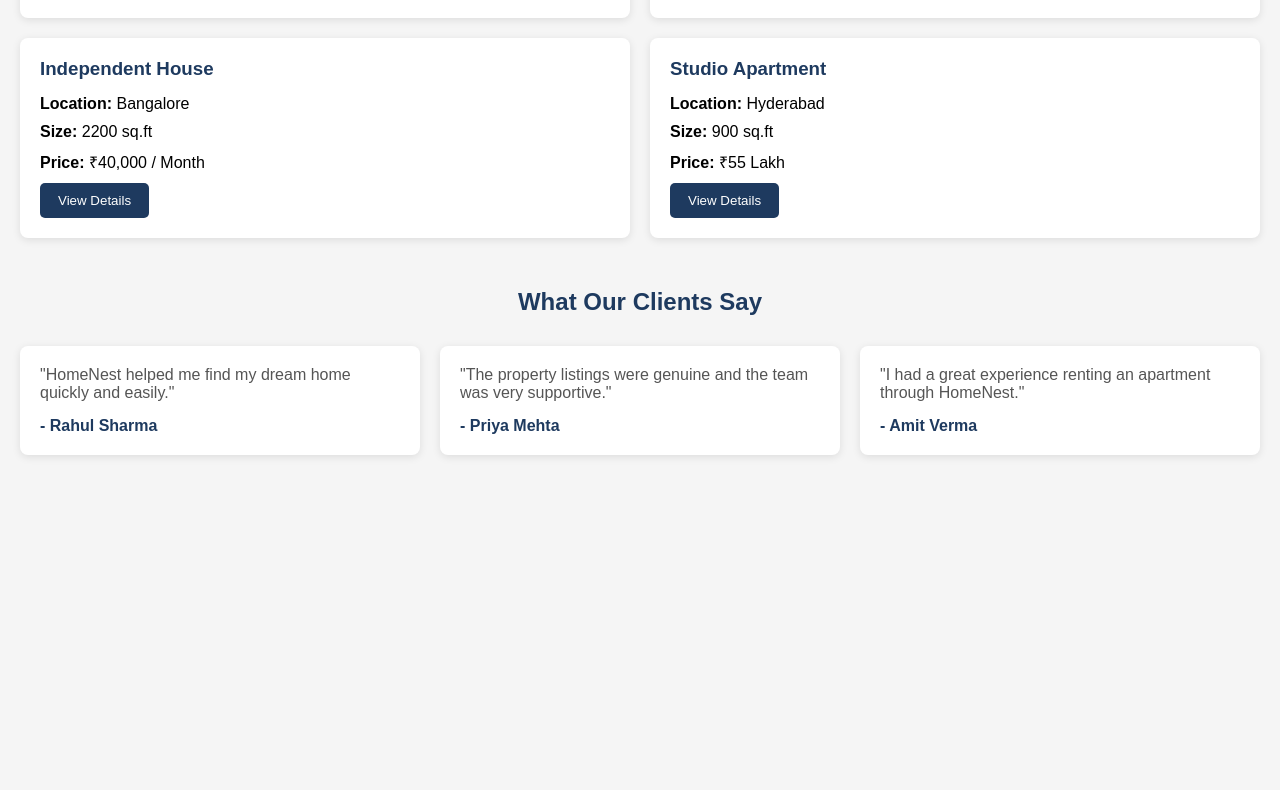
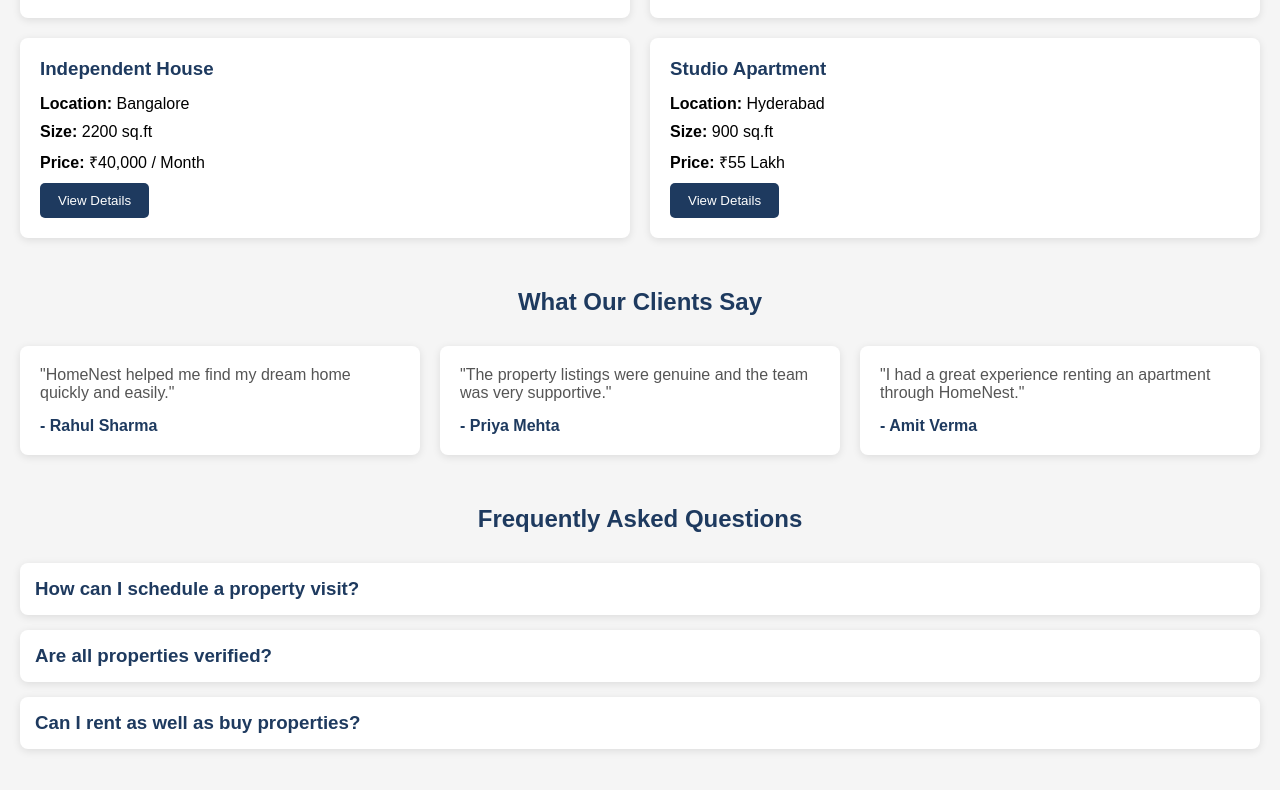
Before and after one commit to rinku-001/HomeNest, a React (Vite) app: page /properties in a window 1280 px wide. Shown: the part 446-1236 px from the top of the page. Before the commit the page ends 941 px from the top, so only its background shows below. Built offline with nearby package versions, Linux system fonts and the light colour scheme.

Commit message:
Add FAQ  using useState

```diff
--- /dev/null
+++ b/src/components/FAQ/FAQ.jsx
@@ -0,0 +1,30 @@
+import { useState } from "react";
+import styles from "./FAQ.module.css";
+
+function FAQ(props) {
+
+    const [showAnswer, setShowAnswer] = useState(false);
+
+    return (
+        <div className={styles.card}>
+
+            <h3
+                onClick={() => setShowAnswer(!showAnswer)}
+                className={styles.question}
+            >
+                {props.question}
+            </h3>
+
+            {
+                showAnswer && (
+                    <p className={styles.answer}>
+                        {props.answer}
+                    </p>
+                )
+            }
+
+        </div>
+    );
+}
+
+export default FAQ;
--- /dev/null
+++ b/src/components/FAQ/FAQ.module.css
@@ -0,0 +1,17 @@
+.card{
+    background-color:white;
+    margin-bottom:15px;
+    padding:15px;
+    border-radius:8px;
+    box-shadow:0 2px 8px rgba(0,0,0,0.1);
+}
+
+.question{
+    cursor:pointer;
+    color:#1e3a5f;
+}
+
+.answer{
+    margin-top:10px;
+    color:#555;
+}
--- /dev/null
+++ b/src/data/faq.js
@@ -0,0 +1,19 @@
+const faq = [
+    {
+        id: 1,
+        question: "How can I schedule a property visit?",
+        answer: "You can visit our Contact page and submit the enquiry form."
+    },
+    {
+        id: 2,
+        question: "Are all properties verified?",
+        answer: "Yes, every property listed on HomeNest is verified."
+    },
+    {
+        id: 3,
+        question: "Can I rent as well as buy properties?",
+        answer: "Yes, we offer Buy, Rent and Lease options."
+    }
+];
+
+export default faq;
--- a/src/pages/Properties.jsx
+++ b/src/pages/Properties.jsx
@@ -5,6 +5,8 @@
 import PropertyCard from "../components/PropertyCard/PropertyCard";
 import testimonials from "../data/testimonials";
 import Testimonial from "../components/Testimonial/Testimonial";
+import faq from "../data/faq";
+import FAQ from "../components/FAQ/FAQ";
 
 function Properties() {
 
@@ -77,6 +79,24 @@
 
             </section>
 
+            <section className={styles.faqSection}>
+
+                <h2 className={styles.faqHeading}>
+                    Frequently Asked Questions
+                </h2>
+
+                {
+                    faq.map((item) => (
+                        <FAQ
+                            key={item.id}
+                            question={item.question}
+                            answer={item.answer}
+                        />
+                    ))
+                }
+
+            </section>
+
         </section>
 
 
--- a/src/pages/Properties.module.css
+++ b/src/pages/Properties.module.css
@@ -55,3 +55,13 @@
     grid-template-columns:repeat(3,1fr);
     gap:20px;
 }
+
+.faqSection{
+    margin-top:50px;
+}
+
+.faqHeading{
+    text-align:center;
+    color:#1e3a5f;
+    margin-bottom:30px;
+}
```
